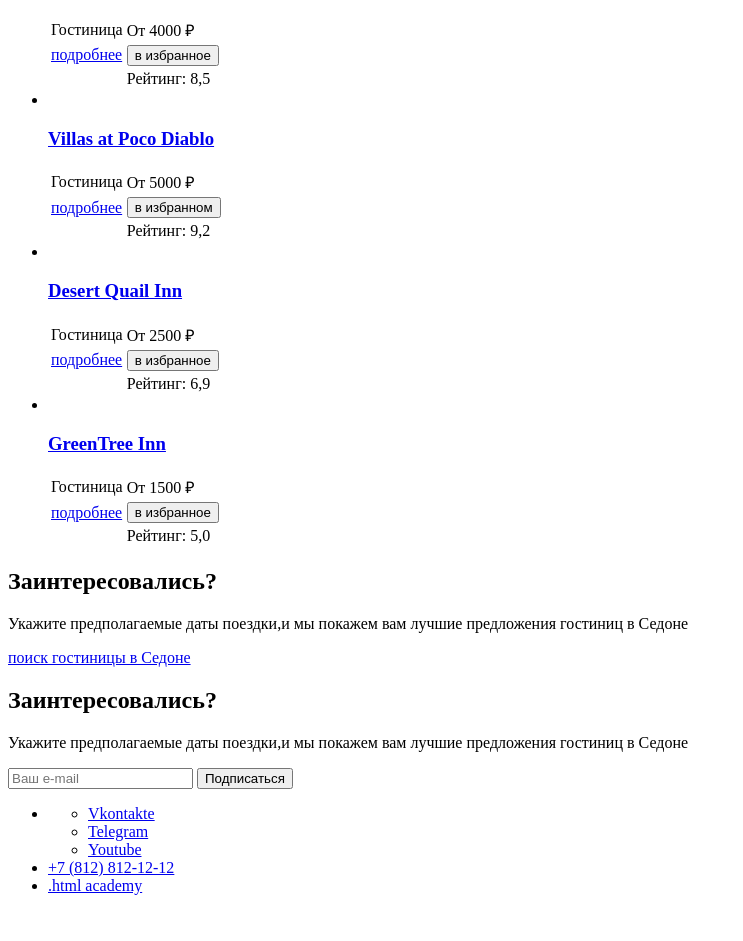
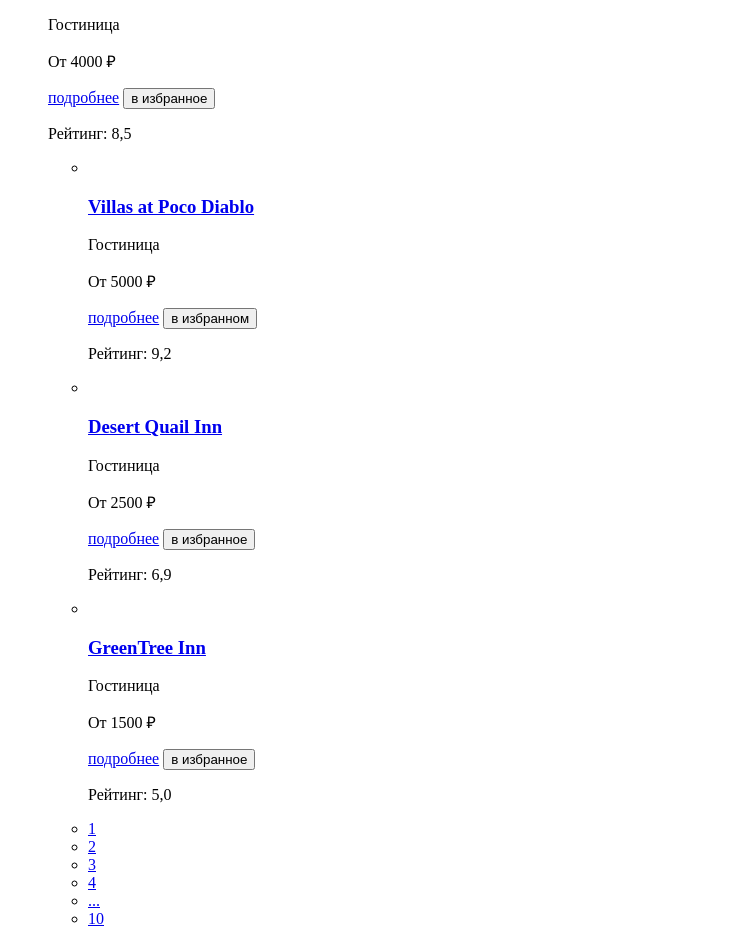
Before and after one commit to htmlacademy-htmlcss/774119-sedona-35, a plain HTML site: page catalog.html in a window 1280 px wide. Shown: the part 811-1752 px from the top of the page, without its empty margins (0-743 px from the left). Before the commit the page ends 1722 px from the top, so only its background shows below. Drawn offline with Linux system fonts and the light colour scheme.

Commit message:
исправляет и добавляет пагинацию в каталог

```diff
--- a/catalog.html
+++ b/catalog.html
@@ -118,83 +118,72 @@
             <ul class="hotel_list">
               <li class="hotel_card">
                 <a class="hotel_card_link" href="#">
-                  <img src="#" alt="" class="hotel_card_img">
+                  <img src="#" alt="" class="hotel_card_image">
                   <h3 class="hotel_card_title">Amara Resort & Spa</h3>
                 </a>
-                <table class="card_elements">
-                  <tr>
-                    <td>Гостиница</td>
-                    <td>От 4000 ₽</td>
-                  </tr>
-                  <tr>
-                    <td><a  class="button" href="#">подробнее</a></td>
-                    <td><button class="button to_favorites">в избранное</button></td>
-                  </tr>
-                  <tr>
-                    <td><img class="rate_img" src="#" alt=""></td>
-                    <td>Рейтинг: 8,5</td>
-                  </tr>
-                </table>
+                <p class="rate">Гостиница</p>
+                <p class="rate_price"> От 4000 ₽</p>
+                <a  class="button" href="#">подробнее</a>
+                <button class="button to_favorites">в избранное</button>
+                <p class="rate_star"><span class="visually_hidden"></span></p>
+                <p class="rate">Рейтинг: <span class="rate_value">8,5</span></p>
+              </li>
+              <ul class="hotel_list">
+                <li class="hotel_card">
+                  <a class="hotel_card_link" href="#">
+                    <img src="#" alt="" class="hotel_card_image">
+                    <h3 class="hotel_card_title">Villas at Poco Diablo</h3>
+                  </a>
+                  <p class="rate">Гостиница</p>
+                  <p class="rate_price">От 5000 ₽</p>
+                  <a  class="button" href="#">подробнее</a>
+                  <button class="button added_favorites">в избранном</button>
+                  <p class="rate_star"><span class="visually_hidden"></span></p>
+                  <p class="rate">Рейтинг: <span class="rate_value">9,2</span></p>
                 </li>
                 <li class="hotel_card">
                   <a class="hotel_card_link" href="#">
-                  <img src="#" alt="" class="hotel_card_img">
-                  <h3 class="hotel_card_title">Villas at Poco Diablo</h3>
+                    <img src="#" alt="" class="hotel_card_image">
+                    <h3 class="hotel_card_title">Desert Quail Inn</h3>
                   </a>
-                <table class="card_elements">
-                  <tr>
-                    <td>Гостиница</td>
-                    <td>От 5000 ₽</td>
-                  </tr>
-                  <tr>
-                    <td><a  class="button" href="#">подробнее</a></td>
-                    <td><button class="button added_favorites">в избранном</button></td>
-                  </tr>
-                  <tr>
-                    <td><img class="rate_img" src="#" alt=""></td>
-                    <td>Рейтинг: 9,2</td>
-                  </tr>
-                </table>
+                  <p class="rate">Гостиница</p>
+                  <p class="rate_price"> От 2500 ₽</p>
+                  <a  class="button" href="#">подробнее</a>
+                  <button class="button to_favorites">в избранное</button>
+                  <p class="rate_star"><span class="visually_hidden"></span></p>
+                  <p class="rate">Рейтинг: <span class="rate_value">6,9</span></p>
                 </li>
                 <li class="hotel_card">
                   <a class="hotel_card_link" href="#">
-                  <img src="#" alt="" class="hotel_card_img">
-                  <h3 class="hotel_card_title">Desert Quail Inn</h3>
-                </a>
-                <table class="card_elements">
-                  <tr>
-                    <td>Гостиница</td>
-                    <td>От 2500 ₽</td>
-                  </tr>
-                  <tr>
-                    <td><a  class="button" href="#">подробнее</a></td>
-                    <td><button class="button to_favorites">в избранное</button></td>
-                  </tr>
-                  <tr>
-                    <td><img class="rate_img" src="#" alt=""></td>
-                    <td>Рейтинг: 6,9</td>
-                  </tr>
-                </table>
-              </li>
-              <li class="hotel_card">
-                <a class="hotel_card_link" href="#">
-                  <img src="#" alt="" class="hotel_card_img">
+                    <img src="#" alt="" class="hotel_card_image">
                     <h3 class="hotel_card_title">GreenTree Inn</h3>
                   </a>
-                <table class="card_elements">
-                  <tr>
-                    <td>Гостиница</td>
-                    <td>От 1500 ₽</td>
-                  </tr>
-                  <tr>
-                    <td><a  class="button" href="#">подробнее</a></td>
-                    <td><button class="button to_favorites">в избранное</button></td>
-                  </tr>
-                  <tr>
-                    <td><img class="rate_img" src="#" alt=""></td>
-                    <td>Рейтинг: 5,0</td>
-                  </tr>
-                </table>
+                  <p class="rate">Гостиница</p>
+                  <p class="rate_price"> От 1500 ₽</p>
+                  <a  class="button" href="#">подробнее</a>
+                  <button class="button to_favorites">в избранное</button>
+                  <p class="rate_star"><span class="visually_hidden"></span></p>
+                  <p class="rate">Рейтинг: <span class="rate_value">5,0</span></p>
+                </li>
+            </ul>
+            <ul class="pagination">
+              <li class="pagination_item">
+                <a class="pagination_link" href="#">1</a>
+              </li>
+              <li class="pagination_item">
+                <a class="pagination_link" href="#">2</a>
+              </li>
+              <li class="pagination_item">
+                <a class="pagination_link" href="#">3</a>
+              </li>
+              <li class="pagination_item">
+                <a class="pagination_link" href="#">4</a>
+              </li>
+              <li class="pagination_item">
+                <a class="pagination_link" href="#">...</a>
+              </li>
+              <li class="pagination_item">
+                <a class="pagination_link" href="#">10</a>
               </li>
             </ul>
         </section>
@@ -207,14 +196,13 @@
           <h2 class="newsletters_title">Заинтересовались?</h2>
           <p class="newsletters_description">Укажите предполагаемые даты поездки,и мы покажем вам лучшие предложения гостиниц в Седоне</p>
           <form class="newsletters_form" action="https://echo.htmlacademy.ru/" method="post">
-            <input class="newsletters_email" type="email" name="email" placeholder="Ваш e-mail">
+            <input class="newsletters_email" type="email" name="email" placeholder="Ваш e-mail" required>
             <button class="button button_subscribe" type="submit" name="submit">Подписаться</button>
           </form>
         </section>
+
       </main>
-      <footer class="peges_footer">
-        <ul class="footer_list">
-          <li class="footer_item">
+      <footer class="pages_footer">
         <ul class="footer_social_list">
           <li class="footer_social_item">
             <a сlass="button" href="https://vk.com/htmlacademy">
@@ -232,15 +220,8 @@
                 </a>
           </li>
         </ul>
-          </li>
-          <li class="footer_item">
         <a class="phone_number"  href="tel:+78128121212">+7 (812) 812-12-12</a>
-          </li>
-          <li class="footer_item">
         <a class="htmlacademy_link" href="https://htmlacademy.ru/">.html academy</a>
-          </li>
-        </ul>
       </footer>
-
 </body>
 </html>
```
Also changed, not shown: index.html (+16 -23 lines). Lines whose indentation alone changed are shown as unchanged.
